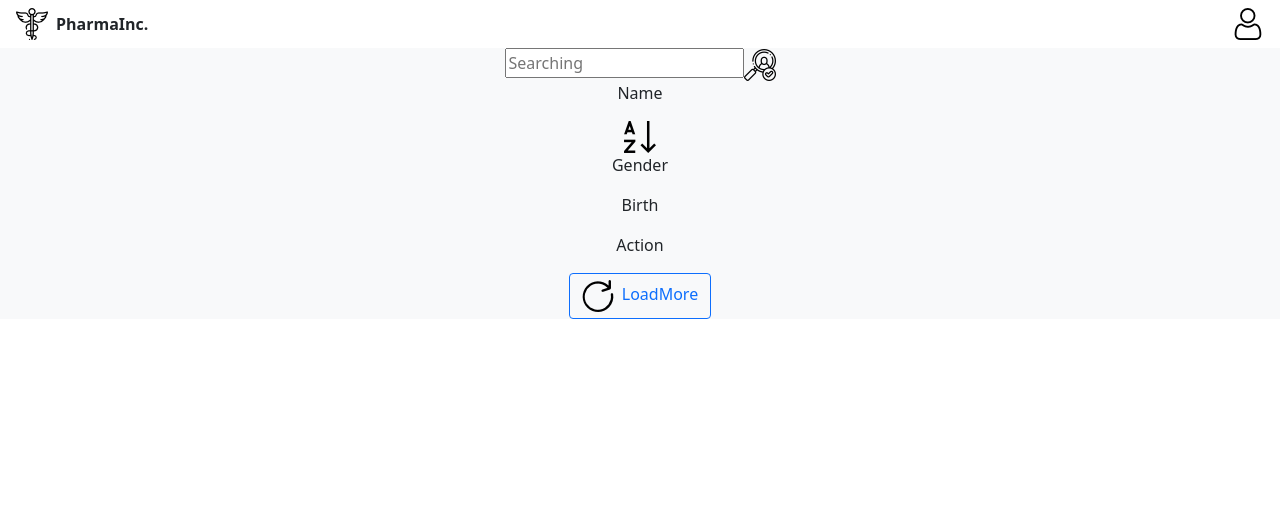
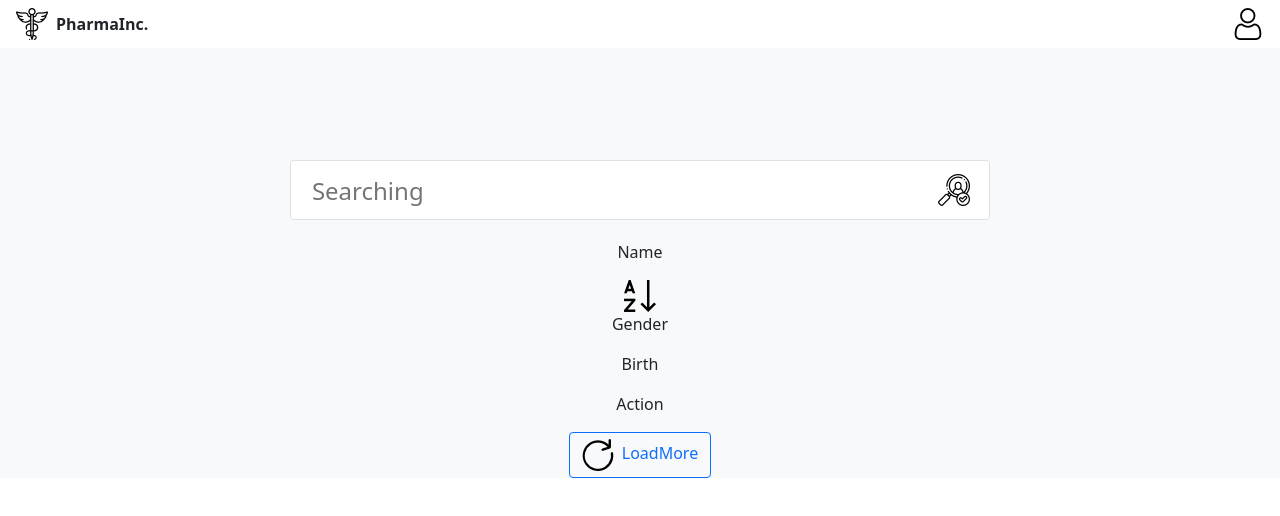
Before and after one commit to fernandopascoal/pharmainc_dashboard, a React (Create React App) app: page / in a window 1280 px wide. Shown: the top 516 px of the page. Built offline with nearby package versions, Linux system fonts and the light colour scheme; no server answers.

Commit message:
finalizando o estilo do Search

```diff
--- a/src/components/Search.jsx
+++ b/src/components/Search.jsx
@@ -1,11 +1,14 @@
 import React from "react";
 import search from "../imgs/search.png"
+import "../components/styles/Search.css"
 
 export default function Search() {
     return(
-        <div>
-            <input type="text" placeholder="Searching" />
-            <img src={search} alt="" />
+        <div className="search">
+            <div className="mt-5 border border-secundary rounded-1 d-flex align-items-center bg-white justify-content-center" id="input"  >
+                <input type="text" placeholder="Searching" />
+                <img src={search} alt="" />
+            </div>
         </div>
     )
 }
--- /dev/null
+++ b/src/components/styles/Search.css
@@ -0,0 +1,23 @@
+.search{
+    display: flex;
+}
+
+#input{
+    width: 700px;
+    margin: 20px auto;
+    height: 60px;
+}
+
+#input input{
+    border: none;
+    width: 90%;
+    margin: 0;
+    height: 99%;
+    outline: none;
+
+    font-size: 1.5em;
+}
+
+#input img {
+    margin: 0;
+}
--- a/src/views/Dashboard.jsx
+++ b/src/views/Dashboard.jsx
@@ -13,7 +13,7 @@ function Dashboard () {
             <header>
                 <Header/>
             </header>
-            <main>
+            <main className="mt-5 pt-3">
                 <Search/>
                 <section>
                     <ClientsHeader/>
```
